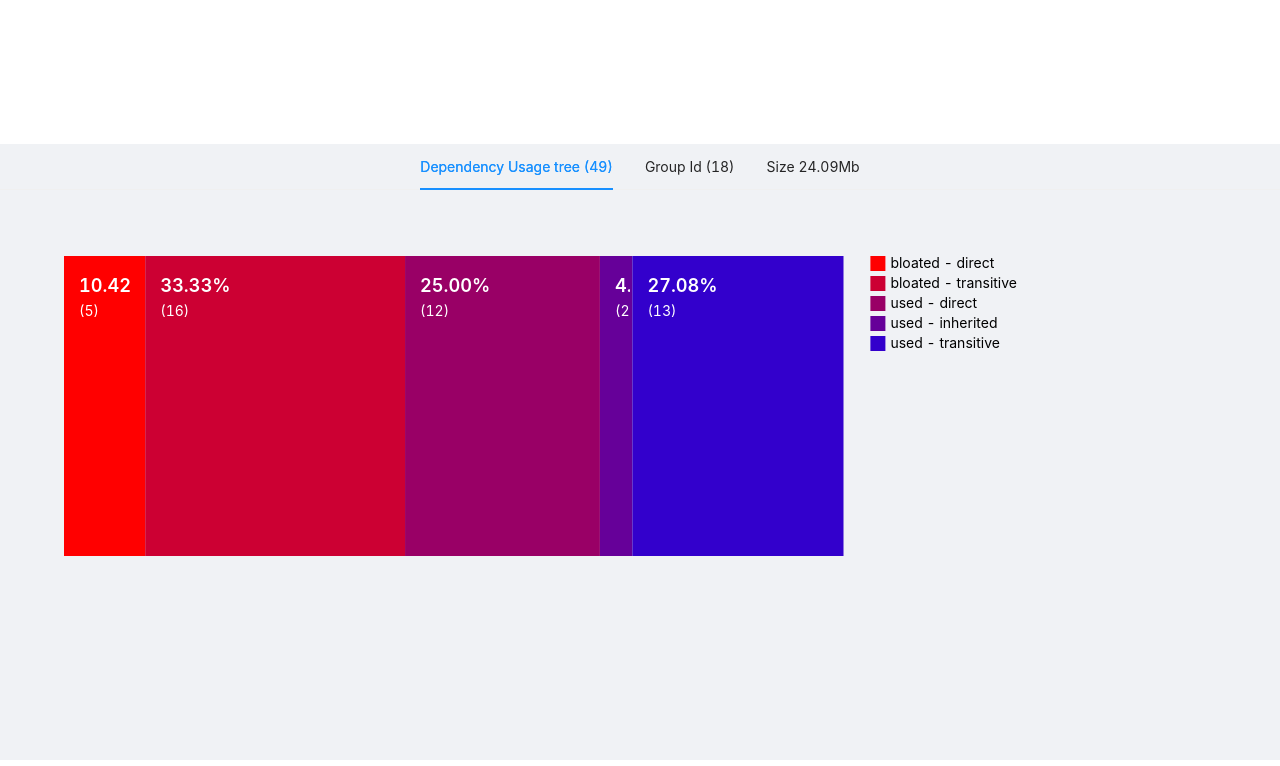
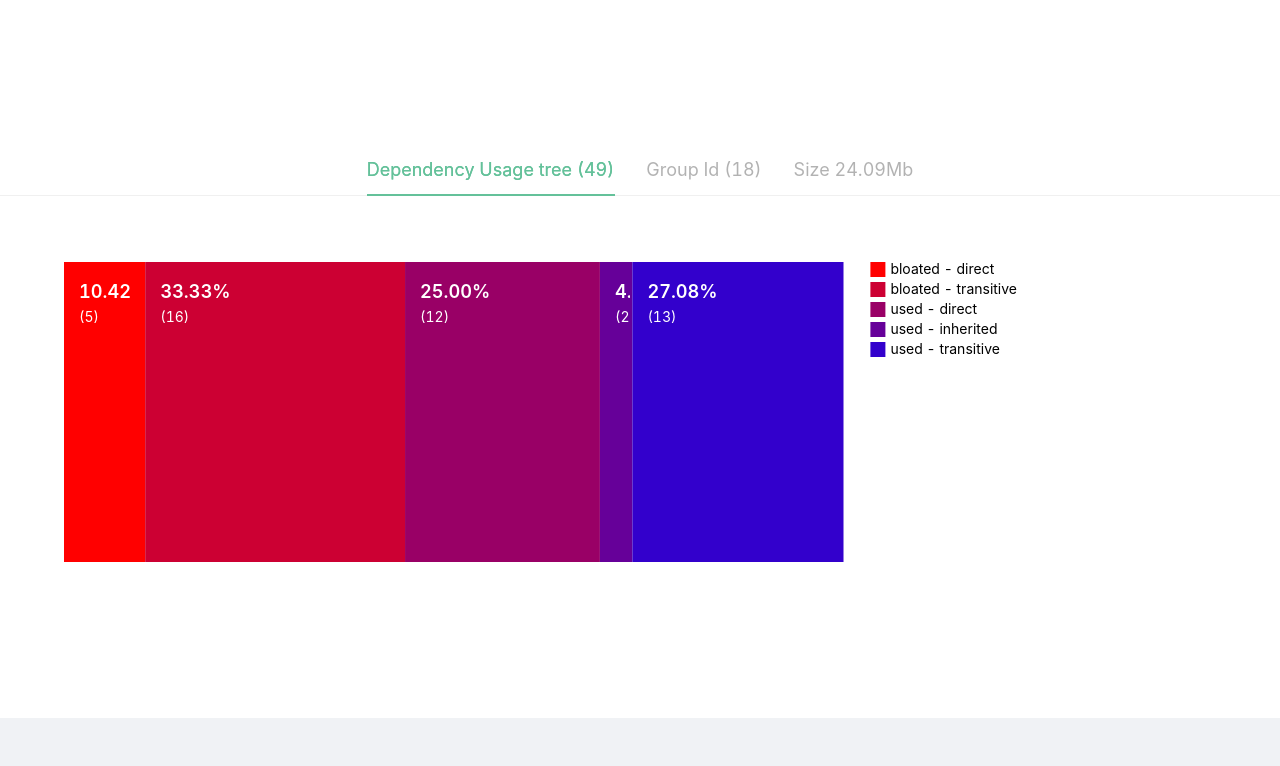
Before and after one commit to ASSERT-KTH/depclean-web, a React (Create React App) app in the folder front-end/: page / in a window 1280 px wide. Shown: the part 956-1722 px from the top of the page. Built offline with nearby package versions, Linux system fonts and the light colour scheme.

Commit message:
add tab style

```diff
--- a/front-end/src/App.css
+++ b/front-end/src/App.css
@@ -470,3 +470,35 @@ p{
 .pull-left{
   margin-left: auto;
 }
+
+
+/* dependenceProvency */
+#dependenceProvency{
+  background-color: white;
+}
+
+.ant-tabs-tab.ant-tabs-tab-active .ant-tabs-tab-btn{
+  color: #64C19A!important;
+}
+.ant-tabs-tab{
+  font-size: 18px ;
+  color: hsla(0,0%,0%, .3);
+}
+ant-tabs-tab-btn:focus, .ant-tabs-tab-remove:focus, .ant-tabs-tab-btn:active, .ant-tabs-tab-remove:active {
+  color: #64C19A!important;
+}
+.ant-tabs-tab-btn:focus, .ant-tabs-tab-remove:focus, .ant-tabs-tab-btn:active, .ant-tabs-tab-remove:active {
+  color: #64C19A!important;
+}
+.ant-tabs-tab:hover {
+  color: #64C19A!important;
+}
+
+.ant-tabs-ink-bar {
+  background:#64C19A!important;
+}
+
+/* ::selection {
+  color: #fff;
+  color: #64C19A!important;
+} */
```
